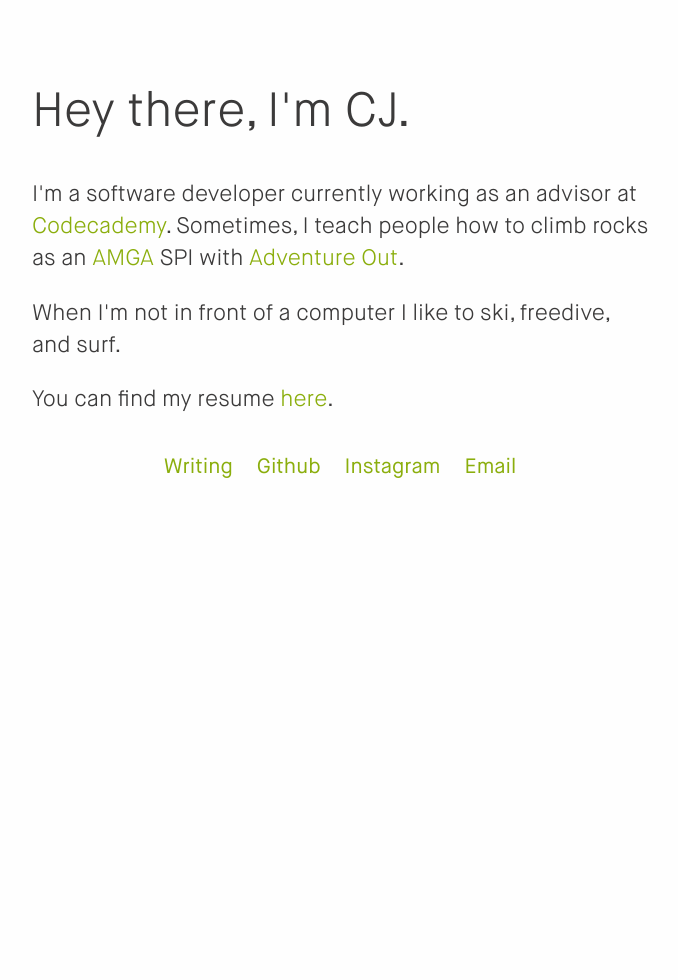
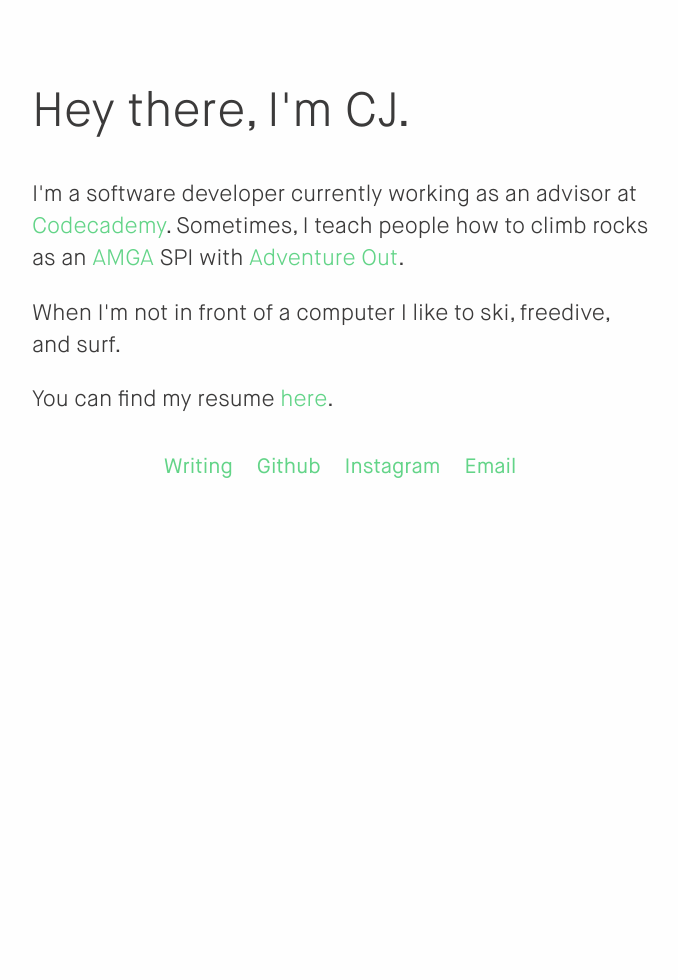
Before and after one commit to cjessett/cjessett.github.io, a Jekyll site: the page built from index.html, in a window 1280 px wide. Shown: the whole page, without its empty margins (298-976 px from the left). Built offline with Jekyll 4.4.1, drawn with Linux system fonts in a browser that asks for light colours; nearby versions of some CDN libraries; some web fonts are replaced; a style sheet for code colours, icons or effects is not loaded.

Commit message:
Update theme color

```diff
--- a/_config.yml
+++ b/_config.yml
@@ -1,6 +1,6 @@
 title: CJ Jessett
 description: >
-  CJ Jessett. I'm a web developer, rock climber, and skiing enthusiast.
+  Hey, I\'m a software developer and I can help you build your next product.
 
 permalink: pretty
 
--- a/_includes/head.html
+++ b/_includes/head.html
@@ -19,6 +19,7 @@
     <link rel="shortcut icon" href="/favicon.ico">
     <meta name="viewport" content="width=device-width, initial-scale=1">
     <meta name="description" content="{{ site.description }}">
+    <meta name="theme-color" content="#67d38a">
     <title>{{ page.title }} - {{ site.title }}</title>
 </head>
 
--- a/css/main.scss
+++ b/css/main.scss
@@ -42,7 +42,7 @@
 }
 
 a {
-  color: #8BAE0D;
+  color: #63d488;
   text-decoration: none;
   line-height: inherit;
   cursor: pointer;
--- a/index.html
+++ b/index.html
@@ -1,6 +1,6 @@
 ---
 layout: default
-title: Home
+title: About
 ---
 
 <main id="home" class="small-12 medium-8 medium-offset-2 large-6 large-offset-3 columns">
```
